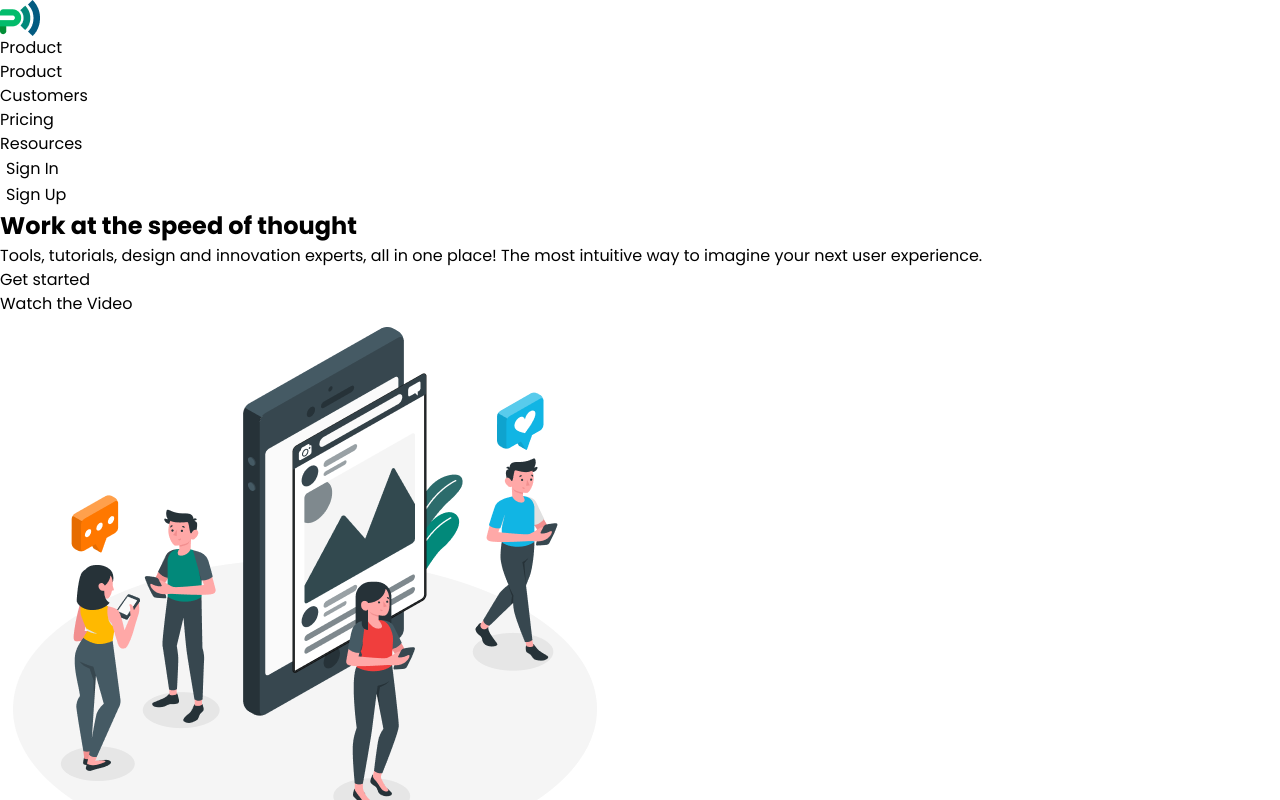
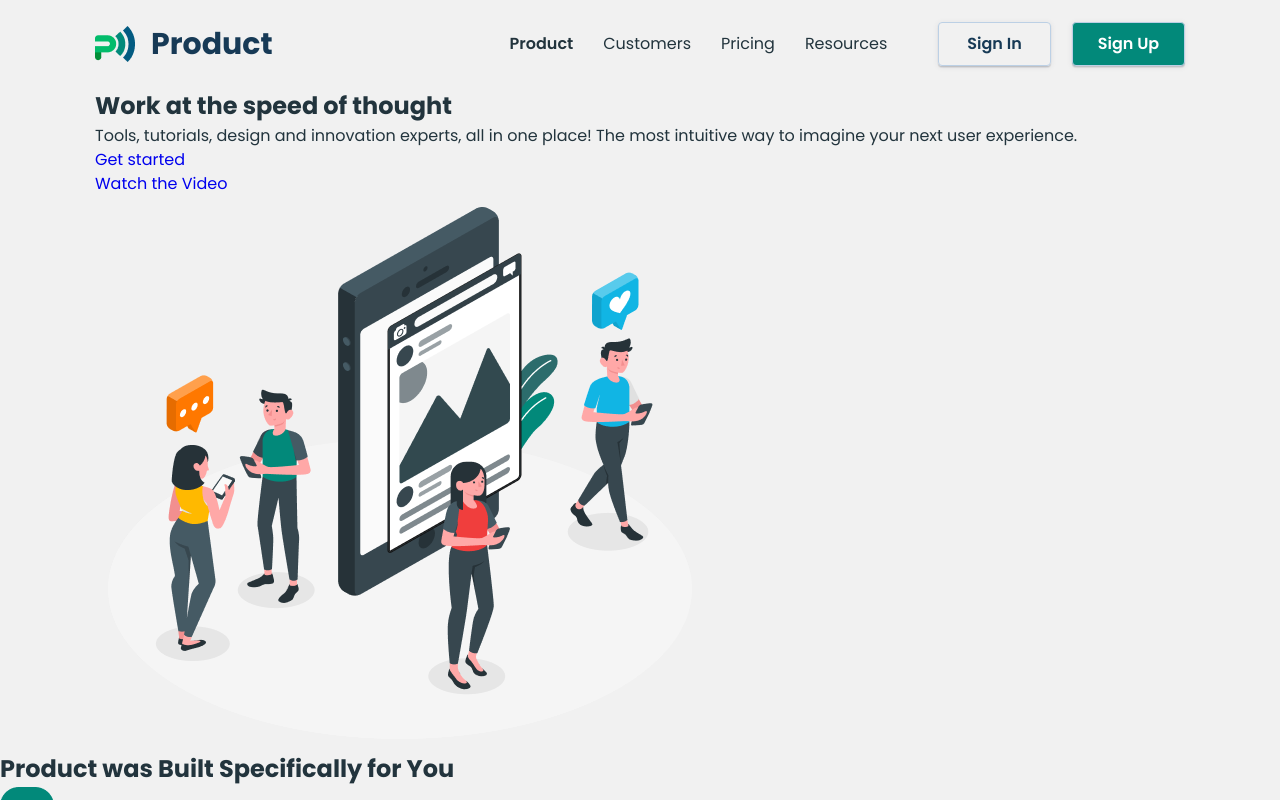
Before and after one commit to SexBlender/Business-promotion, a plain HTML site: page index.html in a window 1280 px wide. Shown: the top 800 px of the page. Drawn offline with nearby package versions, Linux system fonts and the light colour scheme; files that its build step writes are made by us from their sources; a small style sheet from the web is missing; a web font is replaced by a local one.

Commit message:
header-add-css

```diff
--- /dev/null
+++ b/css/styles.css
@@ -0,0 +1,243 @@
+:root {
+  --color-primary: #22343d;
+  --color-secondary-txt: #173a56;
+  --color-accent: #02897a;
+  --color-background: #f1f1f1;
+}
+
+*,
+*::before,
+*::after {
+  box-sizing: border-box;
+}
+
+body {
+  font-family: "Poppins", sans-serif;
+  line-height: 1.5;
+  /* color: #22343d; */
+  color: var(--color-primary);
+  /* background-color: #fff; */
+  background-color: var(--color-background);
+  font-style: normal;
+}
+
+ul,
+ol {
+  list-style: none;
+  padding: 0;
+  margin: 0;
+}
+
+h1,
+h2,
+h3,
+h4,
+h5,
+h6,
+p {
+  margin: 0;
+}
+
+a {
+  text-decoration: none;
+  /* color: inherit; */
+}
+
+button {
+  background: none;
+  border: none;
+  cursor: pointer;
+  font: inherit;
+  color: inherit;
+}
+
+img {
+  display: block;
+  max-width: 100%;
+  height: 100%;
+}
+
+.container {
+  max-width: 1110px;
+  margin: 0 auto;
+  padding: 0 10px;
+}
+
+/* ===HEADER=== */
+
+.header {
+  padding: 22px 0;
+}
+
+.header-wrapper {
+  display: flex;
+  align-items: center;
+}
+
+.header-nav {
+  display: flex;
+  align-items: center;
+  margin-right: auto;
+}
+
+.header-nav-logo {
+  display: flex;
+  align-items: center;
+  font-weight: 700;
+  font-size: 30px;
+  line-height: 0.93333;
+  color: #173a56;
+  margin-right: 237px;
+
+  img {
+    margin-right: 16px;
+  }
+}
+
+.header-nav-logo-img {
+}
+
+.header-nav-list {
+  display: flex;
+  align-items: center;
+  gap: 30px;
+}
+.header-nav-item {
+}
+
+.header-nav-link {
+  padding: 22px 0;
+  font-weight: 400;
+  font-size: 16px;
+  line-height: 1.75;
+  color: var(--color-primary);
+}
+
+.current {
+  font-weight: 600;
+}
+
+.header-btn-list {
+  display: flex;
+  align-items: center;
+  gap: 21px;
+}
+
+.header-btn-item {
+}
+.header-btn {
+  font-weight: 600;
+  font-size: 16px;
+  text-align: center;
+  color: var(--color-secondary-txt);
+  border-radius: 4px;
+  min-width: 113px;
+  min-height: 42px;
+  border: 1px solid #bcd0e5;
+  padding: 9px 24px;
+  background-color: transparent;
+  box-shadow: 0 2px 1px 0 rgba(46, 47, 66, 0.08),
+    0 1px 1px 0 rgba(46, 47, 66, 0.16), 0 1px 6px 0 rgba(46, 47, 66, 0.08);
+  transition-property: color, background-color, border, box-shadow;
+  transition-duration: 250ms;
+  transition-timing-function: cubic-bezier(0.4, 0, 0.2, 1);
+}
+
+.header-btn:hover,
+.header-btn:focus {
+  background-color: var(--color-accent);
+  color: var(--color-background);
+  border: 1px solid var(--color-accent);
+  box-shadow: 0px 10px 13px -7px #000000, 5px 5px 15px 5px rgba(0, 0, 0, 0);
+}
+
+.header-btn.header-btn-signup {
+  border-radius: 4px;
+  background-color: var(--color-accent);
+  color: #fff;
+  /* border: none; */
+  /* box-shadow: none; */
+}
+
+/* .header-btn-signup:hover,
+.header-btn-signup:focus {
+  border: none;
+} */
+
+.main {
+}
+
+/* ===HERO=== */
+
+.hero {
+}
+.hero-container {
+}
+.container {
+}
+.hero-content {
+}
+.hero-title {
+}
+.hero-text {
+}
+.hero-list {
+}
+.hero-item {
+}
+.hero-link {
+}
+.hero-link-started {
+}
+.hero-link-video {
+}
+.hero-img {
+}
+
+/* ===PRODUCTS=== */
+
+.product {
+}
+.product-title {
+}
+.product-content {
+}
+.product-list {
+}
+.product-item {
+}
+.product-item-link {
+}
+.product-item-icon {
+}
+.product-item-title {
+}
+.product-item-text {
+}
+.product-btn {
+}
+
+/* ===MANAGEMENT=== */
+
+.management {
+}
+.management-container {
+}
+.management-content {
+}
+.management-title {
+}
+.management-title-span {
+}
+.management-text {
+}
+.management-list {
+}
+.management-item {
+}
+.management-item-title {
+}
+.management-item-text {
+}
+.management-img {
+}
--- a/index.html
+++ b/index.html
@@ -22,14 +22,18 @@
   </head>
   <body>
     <header class="header">
+      <div class="container header-wrapper">
         <nav class="header-nav">
           <a class="header-nav-logo" href="./index.html">
-          <img class="header-nav-logo-img" src="./images/logo.png" alt="logo" />
+            <img
+              class="header-nav-logo-img"
+              src="./images/logo.png"
+              alt="logo" />
             Product
           </a>
           <ul class="header-nav-list">
             <li class="header-nav-item">
-            <a class="header-nav-link" href="./index.html">Product</a>
+              <a class="header-nav-link current" href="./index.html">Product</a>
             </li>
             <li class="header-nav-item">
               <a class="header-nav-link" href="./pricing.html">Customers</a>
@@ -42,14 +46,18 @@
             </li>
           </ul>
         </nav>
+
         <ul class="header-btn-list">
           <li class="header-btn-item">
-          <button class="header-btn-signin" type="button">Sign In</button>
+            <button class="header-btn" type="button">Sign In</button>
           </li>
           <li class="header-btn-item">
-          <button class="header-btn-signup" type="button">Sign Up</button>
+            <button class="header-btn header-btn-signup" type="button">
+              Sign Up
+            </button>
           </li>
         </ul>
+      </div>
     </header>
 
     <main class="main">
--- a/styles.css
+++ /dev/null
@@ -1,49 +0,0 @@
-*,
-*::before,
-*::after {
-  box-sizing: border-box;
-}
-
-body {
-  font-family: "Poppins", "Inter", "Montserrat", "Roboto", sans-serif;
-  line-height: 1.5;
-  color: #000;
-  background-color: #fff;
-  font-style: normal;
-}
-
-ul,
-ol {
-  list-style: none;
-  padding: 0;
-  margin: 0;
-}
-
-h1,
-h2,
-h3,
-h4,
-h5,
-h6,
-p {
-  margin: 0;
-}
-
-a {
-  text-decoration: none;
-  color: inherit;
-}
-
-button {
-  background: none;
-  border: none;
-  cursor: pointer;
-  font: inherit;
-  color: inherit;
-}
-
-img {
-  display: block;
-  max-width: 100%;
-  height: 100%;
-}
```
Also changed, not shown: customers.html (+15 -0 lines), pricing.html (+15 -0 lines), resources.html (+15 -0 lines). Lines whose indentation alone changed are shown as unchanged.
